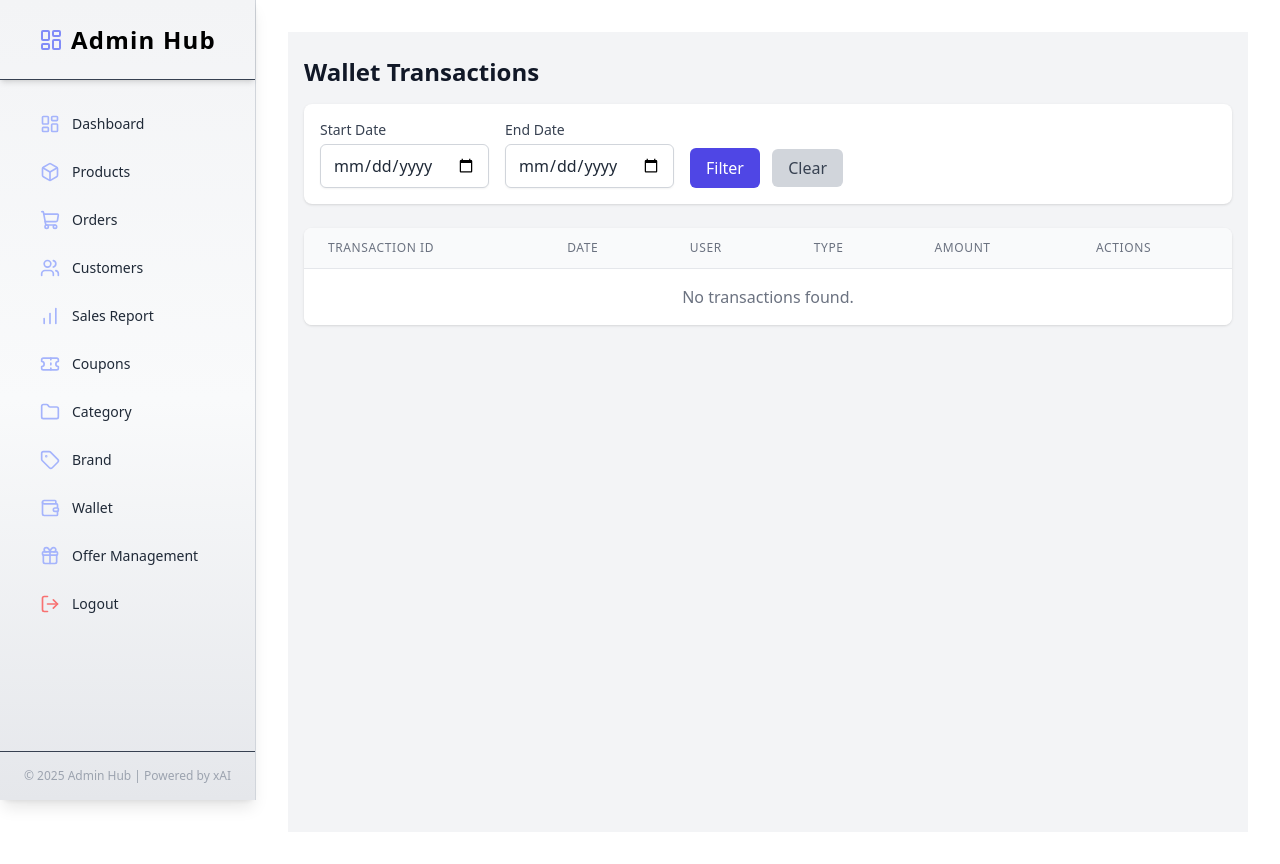
After one commit to praveenAppuss/cyclekart, a Django app: page /adminpanel/admin/wallet/transactions/ in a window 1280 px wide. The commit adds this page. Run offline with Django 5.2, Linux system fonts and the light colour scheme; the visitor is signed in with stand-in values (Sample User, id 1); parts of the project's set-up code (start-up, migrations or seed data) failed here and were passed over; some libraries are stand-ins or nearby versions.

Commit message:
feat:admin wallet management implemented

```diff
--- a/adminapp/urls.py
+++ b/adminapp/urls.py
@@ -44,5 +44,6 @@ urlpatterns = [
     path('toggle_category_offer/<int:offer_id>/', views.toggle_category_offer, name='toggle_category_offer'),
     path('sales-report/', views.sales_report, name='sales_report'),
     path('sales-report/download-csv/', views.download_sales_report_csv, name='download_sales_report_csv'),
-
+    path('admin/wallet/transactions/', views.admin_wallet_list, name='admin_wallet_list'),
+    path('admin/wallet/transactions/<str:transaction_id>/', views.admin_wallet_detail, name='admin_wallet_detail'),
 ]
--- a/adminapp/views.py
+++ b/adminapp/views.py
@@ -1752,3 +1752,42 @@ def admin_dashboard(request):
         'filter_type': filter_type,
     }
     return render(request, 'admin_dashboard.html', context)
+
+
+#---------------------Admin Wallet Management------------------------#
+
+@superuser_required
+def admin_wallet_list(request):
+    transactions = WalletTransaction.objects.select_related('wallet__user', 'order').order_by('-created_at')
+    start_date = request.GET.get('start_date')
+    end_date = request.GET.get('end_date')
+    if start_date:
+        transactions = transactions.filter(created_at__date__gte=start_date)
+    if end_date:
+        transactions = transactions.filter(created_at__date__lte=end_date)
+
+    paginator = Paginator(transactions, 8)
+    page_number = request.GET.get('page')
+    page_obj = paginator.get_page(page_number)
+
+    return render(request, 'admin_wallet_list.html', {
+        'transactions': page_obj,
+        'start_date': start_date,
+        'end_date': end_date,
+    })
+
+@superuser_required
+def admin_wallet_detail(request, transaction_id):
+    transaction = get_object_or_404(WalletTransaction, transaction_id=transaction_id)
+    user = transaction.wallet.user
+    is_return_or_cancel = False
+    if transaction.order:
+        order_statuses = ['cancelled', 'returned']
+        if transaction.transaction_type == 'credit' and transaction.order.status in order_statuses:
+            is_return_or_cancel = True
+
+    return render(request, 'admin_wallet_detail_view.html', {
+        'transaction': transaction,
+        'user': user,
+        'is_return_or_cancel': is_return_or_cancel,
+    })
--- a/templates/admin_base.html
+++ b/templates/admin_base.html
@@ -75,9 +75,9 @@
                         <i data-lucide="tag" class="w-5 h-5 mr-3 text-indigo-300"></i>
                         <span class="font-medium">Brand</span>
                     </a>
-                    <a href="#" class="flex items-center px-4 py-2.5 rounded-lg hover:bg-indigo-700/50 bg-opacity-0 hover:text-white transition-all duration-300 hover:shadow-md hover:-translate-y-0.5">
-                        <i data-lucide="image" class="w-5 h-5 mr-3 text-indigo-300"></i>
-                        <span class="font-medium">Banner Management</span>
+                    <a href="{% url 'admin_wallet_list' %}" class="flex items-center px-4 py-2.5 rounded-lg hover:bg-indigo-700/50 bg-opacity-0 hover:text-white transition-all duration-300 hover:shadow-md hover:-translate-y-0.5">
+                        <i data-lucide="wallet" class="w-5 h-5 mr-3 text-indigo-300"></i>
+                        <span class="font-medium">Wallet</span>
                     </a>
                     <a href="{% url 'offers_list' %}" class="flex items-center px-4 py-2.5 rounded-lg hover:bg-indigo-700/50 bg-opacity-0 hover:text-white transition-all duration-300 hover:shadow-md hover:-translate-y-0.5">
                         <i data-lucide="gift" class="w-5 h-5 mr-3 text-indigo-300"></i>
--- /dev/null
+++ b/templates/admin_wallet_list.html
@@ -0,0 +1,128 @@
+<!-- adminapp/admin_wallet_list.html -->
+
+{% extends 'admin_base.html' %}
+{% load static %}
+
+{% block content %}
+<div class="min-h-screen bg-gray-100 px-4 py-6">
+    <div class="max-w-7xl mx-auto">
+        <h2 class="text-2xl font-bold text-gray-900 mb-4">Wallet Transactions</h2>
+
+        <!-- Date Filters -->
+        <div class="bg-white shadow rounded-lg p-4 mb-6">
+            <form method="get" class="flex flex-wrap gap-4 items-end">
+                <div>
+                    <label class="block text-sm font-medium text-gray-700 mb-1">Start Date</label>
+                    <input type="date" name="start_date" value="{{ start_date }}" class="w-full px-3 py-2 border border-gray-300 rounded-md shadow-sm focus:outline-none focus:ring-indigo-500 focus:border-indigo-500">
+                </div>
+                <div>
+                    <label class="block text-sm font-medium text-gray-700 mb-1">End Date</label>
+                    <input type="date" name="end_date" value="{{ end_date }}" class="w-full px-3 py-2 border border-gray-300 rounded-md shadow-sm focus:outline-none focus:ring-indigo-500 focus:border-indigo-500">
+                </div>
+                <div>
+                    <button type="submit" class="bg-indigo-600 hover:bg-indigo-700 text-white px-4 py-2 rounded-md font-medium">Filter</button>
+                    <a href="{% url 'admin_wallet_list' %}" class="bg-gray-300 hover:bg-gray-400 text-gray-700 px-4 py-2 rounded-md font-medium ml-2">Clear</a>
+                </div>
+            </form>
+        </div>
+
+        <!-- Transactions Table -->
+        <div class="bg-white shadow rounded-lg overflow-hidden">
+            <div class="overflow-x-auto">
+                <table class="min-w-full divide-y divide-gray-200">
+                    <thead class="bg-gray-50">
+                        <tr>
+                            <th class="px-6 py-3 text-left text-xs font-medium text-gray-500 uppercase tracking-wider">Transaction ID</th>
+                            <th class="px-6 py-3 text-left text-xs font-medium text-gray-500 uppercase tracking-wider">Date</th>
+                            <th class="px-6 py-3 text-left text-xs font-medium text-gray-500 uppercase tracking-wider">User</th>
+                            <th class="px-6 py-3 text-left text-xs font-medium text-gray-500 uppercase tracking-wider">Type</th>
+                            <th class="px-6 py-3 text-left text-xs font-medium text-gray-500 uppercase tracking-wider">Amount</th>
+                            <th class="px-6 py-3 text-left text-xs font-medium text-gray-500 uppercase tracking-wider">Actions</th>
+                        </tr>
+                    </thead>
+                    <tbody class="bg-white divide-y divide-gray-200">
+                        {% for transaction in transactions %}
+                        <tr class="hover:bg-gray-50">
+                            <td class="px-6 py-4 whitespace-nowrap text-sm font-medium text-gray-900">{{ transaction.transaction_id }}</td>
+                            <td class="px-6 py-4 whitespace-nowrap text-sm text-gray-500">{{ transaction.created_at|date:"Y-m-d H:i" }}</td>
+                            <td class="px-6 py-4 whitespace-nowrap text-sm text-gray-900">{{ transaction.wallet.user.username }} ({{ transaction.wallet.user.email }})</td>
+                            <td class="px-6 py-4 whitespace-nowrap">
+                                {% if transaction.transaction_type == 'credit' %}
+                                    <span class="inline-flex px-2 py-1 text-xs font-semibold rounded-full bg-green-100 text-green-800">Credit</span>
+                                {% else %}
+                                    <span class="inline-flex px-2 py-1 text-xs font-semibold rounded-full bg-red-100 text-red-800">Debit</span>
+                                {% endif %}
+                            </td>
+                            <td class="px-6 py-4 whitespace-nowrap text-sm text-gray-900">
+                                {% if transaction.transaction_type == 'credit' %}
+                                    +₹{{ transaction.amount }}
+                                {% else %}
+                                    -₹{{ transaction.amount }}
+                                {% endif %}
+                            </td>
+                            <td class="px-6 py-4 whitespace-nowrap text-sm font-medium">
+                                <a href="{% url 'admin_wallet_detail' transaction.transaction_id %}" class="text-indigo-600 hover:text-indigo-900">View</a>
+                            </td>
+                        </tr>
+                        {% empty %}
+                        <tr>
+                            <td colspan="6" class="px-6 py-4 text-center text-gray-500">No transactions found.</td>
+                        </tr>
+                        {% endfor %}
+                    </tbody>
+                </table>
+            </div>
+        </div>
+
+        <!-- Pagination -->
+        {% if transactions.has_other_pages %}
+        <div class="bg-white px-4 py-3 flex items-center justify-between border-t border-gray-200 sm:px-6 mt-4 rounded-b-lg">
+            <div class="flex-1 flex justify-between sm:hidden">
+                <a href="#" class="relative inline-flex items-center px-4 py-2 border border-gray-300 text-sm font-medium rounded-md text-gray-700 bg-white hover:bg-gray-50">Previous</a>
+                <a href="#" class="ml-3 relative inline-flex items-center px-4 py-2 border border-gray-300 text-sm font-medium rounded-md text-gray-700 bg-white hover:bg-gray-50">Next</a>
+            </div>
+            <div class="hidden sm:flex-1 sm:flex sm:items-center sm:justify-between">
+                <div>
+                    <p class="text-sm text-gray-700">
+                        Showing <span class="font-medium">{{ transactions.start_index }}</span> to <span class="font-medium">{{ transactions.end_index }}</span> of
+                        <span class="font-medium">{{ transactions.paginator.count }}</span> results
+                    </p>
+                </div>
+                <div>
+                    <nav class="relative z-0 inline-flex rounded-md shadow-sm -space-x-px" aria-label="Pagination">
+                        {% if transactions.has_previous %}
+                            <a href="?page={{ transactions.previous_page_number }}{% if start_date %}&start_date={{ start_date }}{% endif %}{% if end_date %}&end_date={{ end_date }}{% endif %}"
+                               class="relative inline-flex items-center px-2 py-2 rounded-l-md border border-gray-300 bg-white text-sm font-medium text-gray-500 hover:bg-gray-50">
+                                <span class="sr-only">Previous</span>
+                                <svg class="h-5 w-5" xmlns="http://www.w3.org/2000/svg" viewBox="0 0 20 20" fill="currentColor" aria-hidden="true">
+                                    <path fill-rule="evenodd" d="M12.707 5.293a1 1 0 010 1.414L9.414 10l3.293 3.293a1 1 0 01-1.414 1.414l-4-4a1 1 0 010-1.414l4-4a1 1 0 011.414 0z" clip-rule="evenodd" />
+                                </svg>
+                            </a>
+                        {% endif %}
+
+                        {% for num in transactions.paginator.page_range %}
+                            {% if transactions.number == num %}
+                                <a href="#" class="relative inline-flex items-center px-4 py-2 border border-indigo-500 text-sm font-medium rounded-md z-10 bg-indigo-50 text-indigo-600">{{ num }}</a>
+                            {% elif num > transactions.number|add:'-3' and num < transactions.number|add:'3' %}
+                                <a href="?page={{ num }}{% if start_date %}&start_date={{ start_date }}{% endif %}{% if end_date %}&end_date={{ end_date }}{% endif %}"
+                                   class="relative inline-flex items-center px-4 py-2 border border-gray-300 bg-white text-sm font-medium text-gray-700 hover:bg-gray-50">{{ num }}</a>
+                            {% endif %}
+                        {% endfor %}
+
+                        {% if transactions.has_next %}
+                            <a href="?page={{ transactions.next_page_number }}{% if start_date %}&start_date={{ start_date }}{% endif %}{% if end_date %}&end_date={{ end_date }}{% endif %}"
+                               class="relative inline-flex items-center px-2 py-2 rounded-r-md border border-gray-300 bg-white text-sm font-medium text-gray-500 hover:bg-gray-50">
+                                <span class="sr-only">Next</span>
+                                <svg class="h-5 w-5" xmlns="http://www.w3.org/2000/svg" viewBox="0 0 20 20" fill="currentColor" aria-hidden="true">
+                                    <path fill-rule="evenodd" d="M7.293 14.707a1 1 0 010-1.414L10.586 10 7.293 6.707a1 1 0 011.414-1.414l4 4a1 1 0 010 1.414l-4 4a1 1 0 01-1.414 0z" clip-rule="evenodd" />
+                                </svg>
+                            </a>
+                        {% endif %}
+                    </nav>
+                </div>
+            </div>
+        </div>
+        {% endif %}
+    </div>
+</div>
+{% endblock %}
```
Also changed, not shown: templates/admin_wallet_detail_view.html (added, +104 -0 lines).
